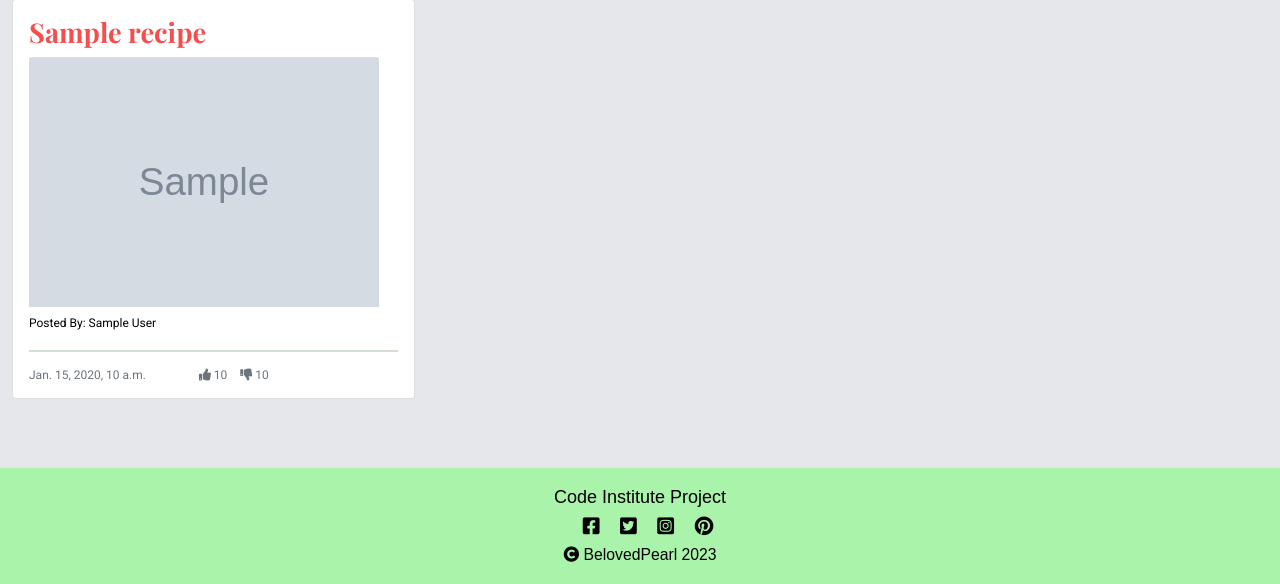
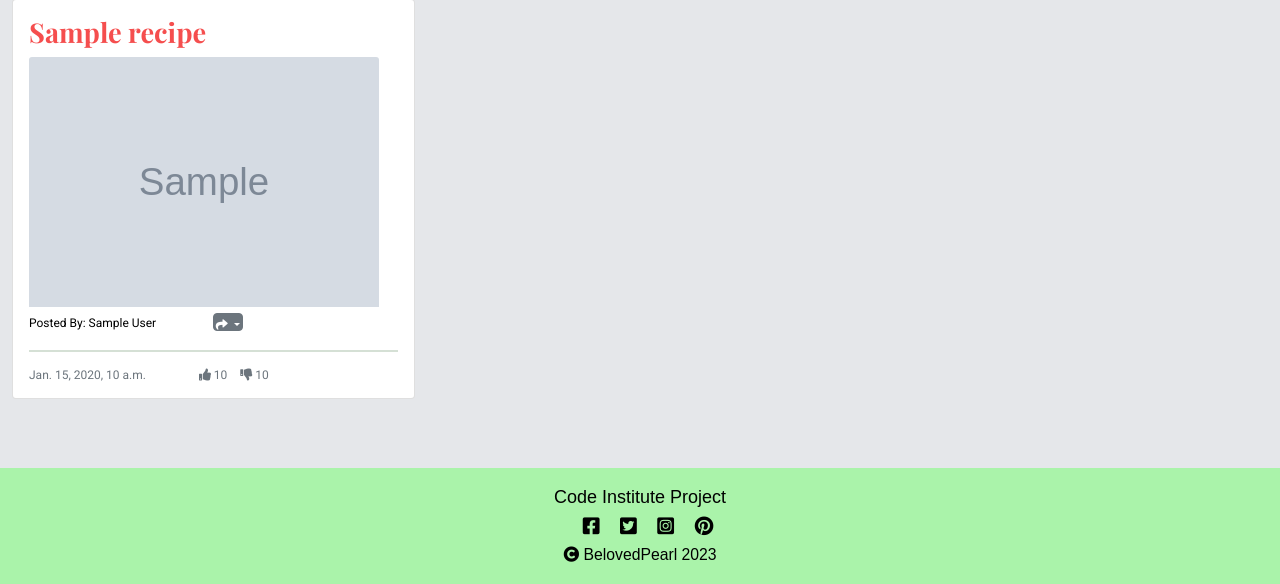
Before and after one commit to belovedpearl/AfricanRecipes-PP4, a Django app: template templates/countries.html in a window 1280 px wide. Shown: the part 216-800 px from the top of the page. Run offline with Django 3.2, Linux system fonts and the light colour scheme; tables that the repository leaves empty hold one stand-in row (values such as "Sample post"); the template is opened without the code that fills it: values that come from a table or form of the project are taken from there, most other values are stand-ins (such as "Sample title", 1, 10 or a date in 2020); grey boxes marked "Sample" are stand-in pictures.

Commit message:
Add share post feature on country page

```diff
--- a/templates/countries.html
+++ b/templates/countries.html
@@ -1,5 +1,6 @@
 {% extends "base.html" %}
 {% load static %}
+{% load social_share %}
 {% block title %} Food Recipe for {{ choice }} {% endblock%}
 {% block content %}
 
@@ -29,7 +30,7 @@
                                     src=" {{ recipe.recipe_image.url }}" alt="Recipe Image">
                                 {% endif %}
                                 <div>
-                                    <p>
+                                    <p class="d-inline">
                                         <span class="author">Posted By: {{ recipe.author }}</span>
                                         <span class="user_spec">
                                             {% if user.is_authenticated and request.user == recipe.author %}
@@ -41,6 +42,18 @@
                                             </a>
                                             {% endif %}
                                         </span>
+                                        <!-- Share post Feature -->
+                                        <div class="dropdown d-inline">
+                                            <button class="btn btn-secondary dropdown-toggle share" type="button" id="dropdownMenuButton1" data-bs-toggle="dropdown" aria-expanded="false">
+                                                <i class="fas fa-share"></i>
+                                            </button>
+                                            <ul class="dropdown-menu" aria-labelledby="dropdownMenuButton1">
+                                                <li class="dropdown-item">{% post_to_twitter "New Recipe Alert: {{object.title}}. Yummy meal!" object_or_url "Post to Twitter" %}</li>
+                                                <li class="dropdown-item">{% post_to_telegram "New Recipe Alert: {{object.title}}. Yummy meal!" object_or_url %}</li>
+                                                <li class="dropdown-item">{% post_to_whatsapp "New Recipe Alert: {{object.title}}. Yummy meal!" object_or_url "Post to WhatsApp" %}</li>
+
+                                            </ul>
+                                        </div>
                                     </p>
                                 </div>
                             </div>
```
